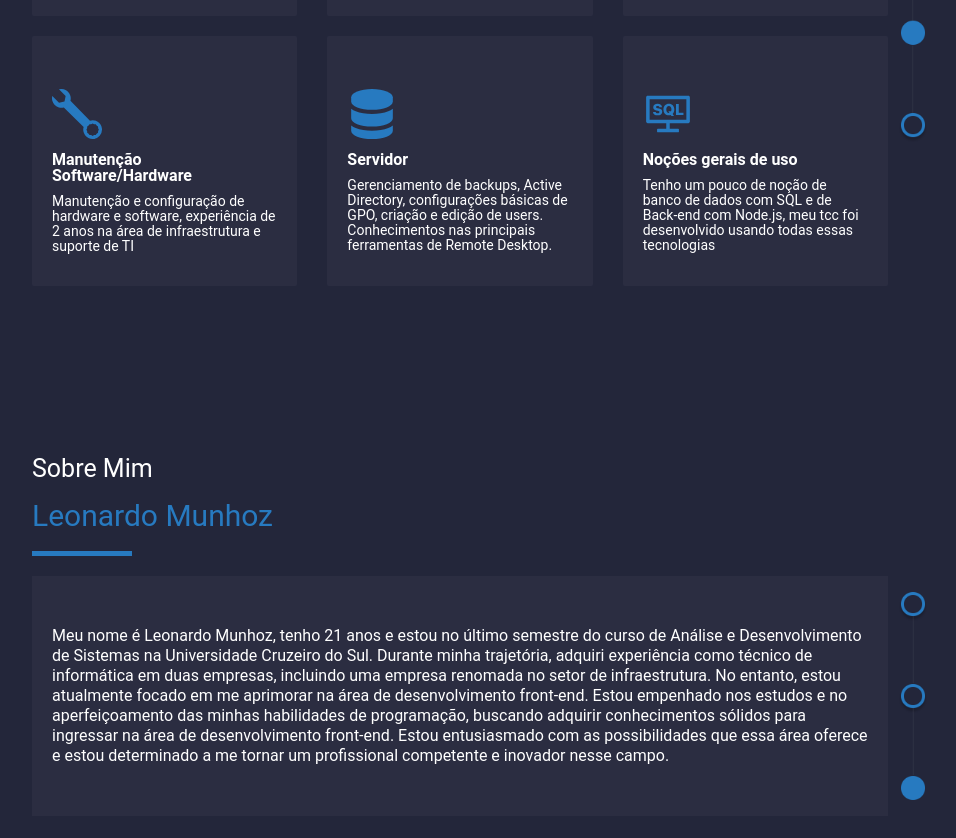
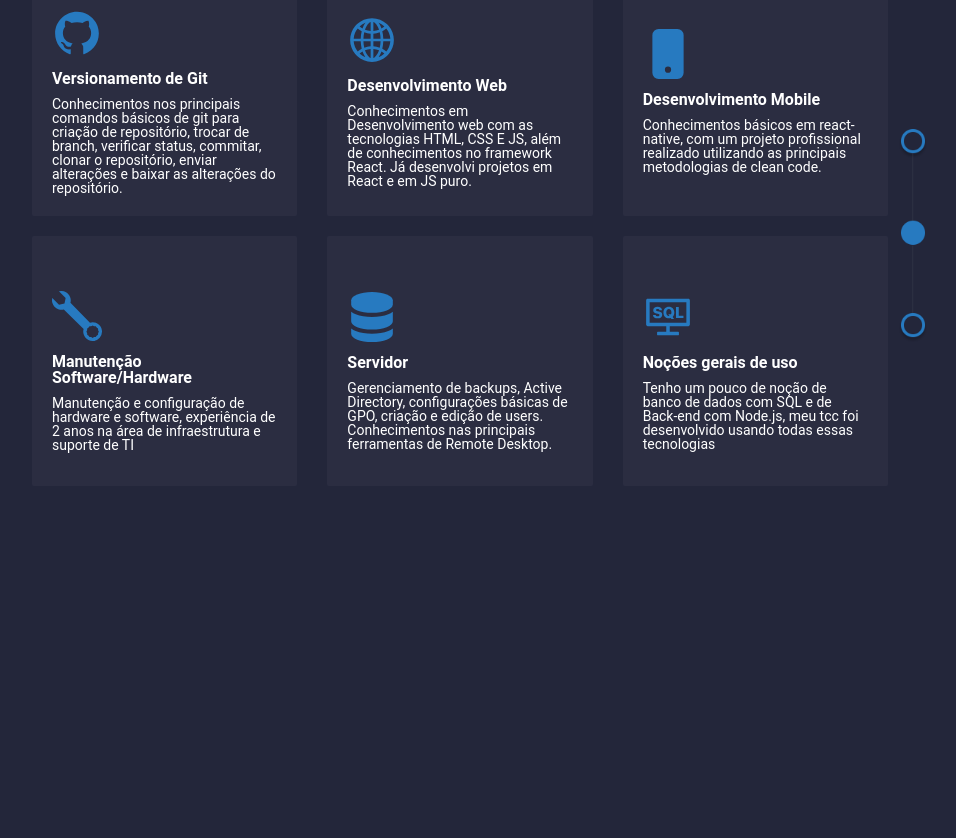
Before and after one commit to LeonardoMunhoz770/myportfolio, a React (Create React App) app: page / in a window 1280 px wide. Shown: the part 1124-1962 px from the top of the page, without its empty margins (160-1116 px from the left). After the commit the page ends 1780 px from the top, so only its background shows below. Built offline with nearby package versions, Linux system fonts and the light colour scheme.

Commit message:
Revert "Feat(about us)"

```diff
--- a/src/components/header/index.js
+++ b/src/components/header/index.js
@@ -38,9 +38,8 @@ const Header = () => {
                 Serviços
               </Services>
             </Sections>
-            <Sections href="#about" onClick={handleNavClick}>
-              Sobre Mim
-            </Sections>
+            <Sections>Sobre Mim</Sections>
+            <Sections>Skills</Sections>
             <Sections>Portifólio</Sections>
             <Sections>Contato</Sections>
           </List>
--- a/src/pages/home/aboutUs/index.js
+++ /dev/null
@@ -1,50 +0,0 @@
-import React from "react";
-import {
-  Container,
-  Content,
-  ContentTitle,
-  Title,
-  Subtitle,
-  Border,
-  ContainerAboutUs,
-  ContentDescription,
-  Description,
-  LineTrhee,
-} from "./styles";
-
-import LineTree from "../../../assets/lineThree.webp";
-
-const AboutUs = () => {
-  return (
-    <Container id="about">
-      <Content>
-        <ContentTitle>
-          <Title>Sobre Mim</Title>
-          <Subtitle>Leonardo Munhoz</Subtitle>
-          <Border></Border>
-        </ContentTitle>
-        <ContainerAboutUs>
-          <ContentDescription>
-            <Description>
-              Meu nome é Leonardo Munhoz, tenho 21 anos e estou no último
-              semestre do curso de Análise e Desenvolvimento de Sistemas na
-              Universidade Cruzeiro do Sul. Durante minha trajetória, adquiri
-              experiência como técnico de informática em duas empresas,
-              incluindo uma empresa renomada no setor de infraestrutura. No
-              entanto, estou atualmente focado em me aprimorar na área de
-              desenvolvimento front-end. Estou empenhado nos estudos e no
-              aperfeiçoamento das minhas habilidades de programação, buscando
-              adquirir conhecimentos sólidos para ingressar na área de
-              desenvolvimento front-end. Estou entusiasmado com as
-              possibilidades que essa área oferece e estou determinado a me
-              tornar um profissional competente e inovador nesse campo.
-            </Description>
-            <LineTrhee src={LineTree} />
-          </ContentDescription>
-        </ContainerAboutUs>
-      </Content>
-    </Container>
-  );
-};
-
-export default AboutUs;
--- a/src/pages/home/aboutUs/styles.js
+++ /dev/null
@@ -1,84 +0,0 @@
-import styled from "styled-components";
-export const Container = styled.div`
-  width: 100%;
-  height: 100%;
-  justify-content: center;
-  align-items: center;
-  display: flex;
-  margin-bottom: 150px;
-`;
-
-export const Content = styled.section`
-  width: 70%;
-  height: 100%;
-  @media (max-width: 941px) {
-    width: 100%;
-    padding: 20px 20px;
-  }
-`;
-
-export const ContentTitle = styled.div`
-  display: flex;
-  flex-direction: column;
-  gap: 20px;
-  @media (max-width: 639px) {
-    justify-content: center;
-    align-items: center;
-  }
-`;
-
-export const Title = styled.h1`
-  color: white;
-  font-size: 25px;
-  @import url("https://fonts.googleapis.com/css2?family=Roboto&display=swap");
-  font-family: "Roboto", sans-serif;
-`;
-
-export const Subtitle = styled.p`
-  color: #277ac0;
-  font-size: 30px;
-  @import url("https://fonts.googleapis.com/css2?family=Roboto&display=swap");
-  font-family: "Roboto", sans-serif;
-`;
-
-export const Border = styled.div`
-  background-color: #277ac0;
-  width: 100px;
-  height: 5px;
-`;
-
-export const ContainerAboutUs = styled.div`
-  background-color: red;
-  width: 100%;
-  margin-top: 20px;
-`;
-
-export const ContentDescription = styled.div`
-  display: flex;
-  flex-direction: row;
-  align-items: center;
-  justify-content: center;
-  height: 100%;
-`;
-
-export const Description = styled.p`
-  font-family: "Roboto", sans-serif;
-  @import url("https://fonts.googleapis.com/css2?family=Roboto&display=swap");
-  color: white;
-  line-height: 20px;
-  background-color: #2b2d41;
-  padding: 20px;
-  height: 200px;
-  display: flex;
-  justify-content: center;
-  align-items: center;
-`;
-
-export const LineTrhee = styled.img`
-  width: 30px;
-  height: 100%;
-  margin-left: 10px;
-  @media (max-width: 697px) {
-    display: none;
-  }
-`;
--- a/src/pages/home/apresentation/styles.js
+++ b/src/pages/home/apresentation/styles.js
@@ -9,7 +9,7 @@ export const Container = styled.div`
   justify-content: space-around;
   align-items: center;
   height: 500px;
-  margin-bottom: 50px;
+  margin-bottom: 250px;
 `;
 
 export const Description = styled.section`
--- a/src/pages/home/index.js
+++ b/src/pages/home/index.js
@@ -2,7 +2,6 @@ import React from "react";
 import Header from "../../components/header";
 import Apresentation from "./apresentation";
 import Skills from "./skills";
-import AboutUs from "./aboutUs";
 
 const Home = () => {
   return (
@@ -10,7 +9,6 @@ const Home = () => {
       <Header />
       <Apresentation />
       <Skills />
-      <AboutUs />
     </>
   );
 };
--- a/src/pages/home/skills/styles.js
+++ b/src/pages/home/skills/styles.js
@@ -121,5 +121,4 @@ export const Description = styled.p`
   background-color: #2b2d41;
   padding: 0px 20px;
   font-size: 14px;
-  line-height: 15px;
 `;
--- a/src/styles/globalStyle.js
+++ b/src/styles/globalStyle.js
@@ -22,6 +22,7 @@ export default createGlobalStyle`
         vertical-align: baseline;
         background-color: #23263A;
     }
+    /* HTML5 display-role reset for older browsers */
     article, aside, details, figcaption, figure,
     footer, header, hgroup, menu, nav, section {
         display: block;
```
